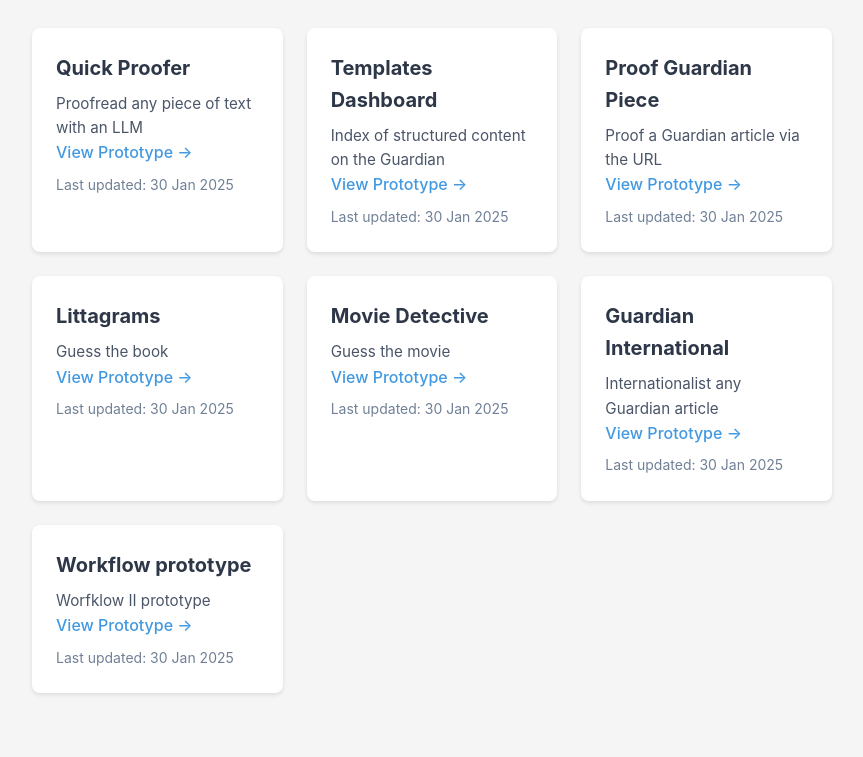
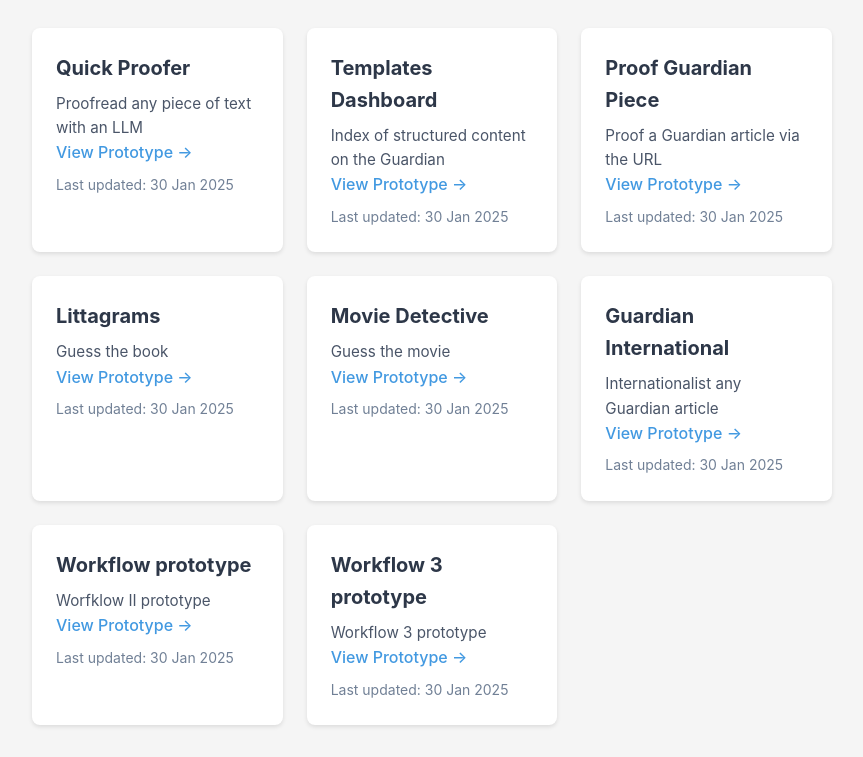
Before and after one commit to WMalker808/prototype-index, a plain HTML site: page index.html in a window 1280 px wide. Shown: the part 120-877 px from the top of the page, without its empty margins (208-1071 px from the left). Before the commit the page ends 845 px from the top, so only its background shows below. Drawn offline with Linux system fonts and the light colour scheme.

Commit message:
Update index.html

```diff
--- a/index.html
+++ b/index.html
@@ -121,6 +121,12 @@
             <a href="https://creative-taiyaki-e12770.netlify.app/">View Prototype →</a>
             <div class="date">Last updated: 30 Jan 2025</div>
         </div>
+          <div class="prototype-card">
+            <h2>Workflow 3 prototype</h2>
+            <p>Workflow 3 prototype</p>
+            <a href="https://workflow2.onrender.com">View Prototype →</a>
+            <div class="date">Last updated: 30 Jan 2025</div>
+        </div>
     </div>
 </body>
 </html>
```
